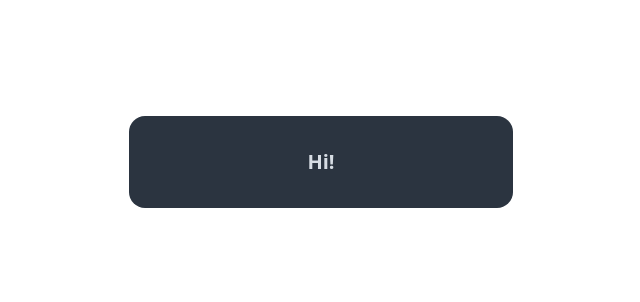
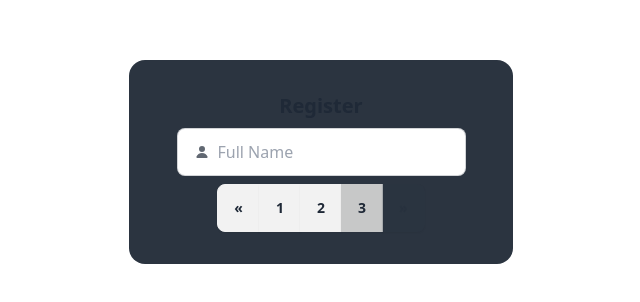
Before and after one commit to seneldoruk/multistep-form, a React (Vite) app: page / in a window 1280 px wide. Shown: the part 238-540 px from the top of the page, without its empty margins (319-959 px from the left). Built offline with nearby package versions, Linux system fonts and the light colour scheme.

Commit message:
components

```diff
--- a/src/App.tsx
+++ b/src/App.tsx
@@ -1,10 +1,17 @@
+import Pagination from "./components/Pagination";
+import FormFirstStep from "./form-steps/FirstStep";
+
 function App() {
   return (
     <>
       <div className="h-screen w-full flex items-center justify-center">
-        <div className="card bg-neutral text-neutral-content w-96">
+        <div className="card bg-neutral text-center items-center w-96">
           <div className="card-body items-center text-center">
-            <h2 className="card-title">Hi!</h2>
+            <h2 className="card-title">Register</h2>
+            <FormFirstStep />
+            <div className="card-actions justify-end">
+              <Pagination activePage={3} totalPages={3} />
+            </div>
           </div>
         </div>
       </div>
--- /dev/null
+++ b/src/components/IconTextInput.tsx
@@ -0,0 +1,17 @@
+type IconTextInputProps = {
+  icon: React.ReactNode;
+  placeholder: string;
+};
+export default function IconTextInput({
+  icon,
+  placeholder,
+}: IconTextInputProps) {
+  return (
+    <>
+      <label className="input input-bordered flex items-center gap-2">
+        {icon}
+        <input type="text" className="grow" placeholder={placeholder} />
+      </label>
+    </>
+  );
+}
--- /dev/null
+++ b/src/components/Pagination.tsx
@@ -0,0 +1,39 @@
+type PaginationProps = {
+  activePage: number;
+  totalPages: number;
+};
+
+export default function Pagination({
+  activePage,
+  totalPages,
+}: PaginationProps) {
+  const pagesArray = Array.from({ length: totalPages }, (_, i) => i + 1);
+  return (
+    <div className="join">
+      <button
+        className={
+          activePage == 1 ? "join-item btn btn-disabled" : "join-item btn"
+        }
+      >
+        «
+      </button>
+
+      {pagesArray.map((pageNumber) =>
+        pageNumber === activePage ? (
+          <button className="join-item btn btn-active">{pageNumber}</button>
+        ) : (
+          <button className="join-item btn">{pageNumber}</button>
+        )
+      )}
+      <button
+        className={
+          activePage == totalPages
+            ? "join-item btn btn-disabled"
+            : "join-item btn"
+        }
+      >
+        »
+      </button>
+    </div>
+  );
+}
--- /dev/null
+++ b/src/components/Svgs.tsx
@@ -0,0 +1,25 @@
+export function EmailSVG() {
+  return (
+    <svg
+      xmlns="http://www.w3.org/2000/svg"
+      viewBox="0 0 16 16"
+      fill="currentColor"
+      className="h-4 w-4 opacity-70"
+    >
+      <path d="M2.5 3A1.5 1.5 0 0 0 1 4.5v.793c.026.009.051.02.076.032L7.674 8.51c.206.1.446.1.652 0l6.598-3.185A.755.755 0 0 1 15 5.293V4.5A1.5 1.5 0 0 0 13.5 3h-11Z" />
+      <path d="M15 6.954 8.978 9.86a2.25 2.25 0 0 1-1.956 0L1 6.954V11.5A1.5 1.5 0 0 0 2.5 13h11a1.5 1.5 0 0 0 1.5-1.5V6.954Z" />
+    </svg>
+  );
+}
+export function NameSVG() {
+  return (
+    <svg
+      xmlns="http://www.w3.org/2000/svg"
+      viewBox="0 0 16 16"
+      fill="currentColor"
+      className="h-4 w-4 opacity-70"
+    >
+      <path d="M8 8a3 3 0 1 0 0-6 3 3 0 0 0 0 6ZM12.735 14c.618 0 1.093-.561.872-1.139a6.002 6.002 0 0 0-11.215 0c-.22.578.254 1.139.872 1.139h9.47Z" />
+    </svg>
+  );
+}
--- /dev/null
+++ b/src/form-steps/FirstStep.tsx
@@ -0,0 +1,6 @@
+import IconTextInput from "../components/IconTextInput";
+import { NameSVG } from "../components/Svgs";
+
+export default function FormFirstStep() {
+  return <IconTextInput icon={<NameSVG />} placeholder={"Full Name"} />;
+}
```
